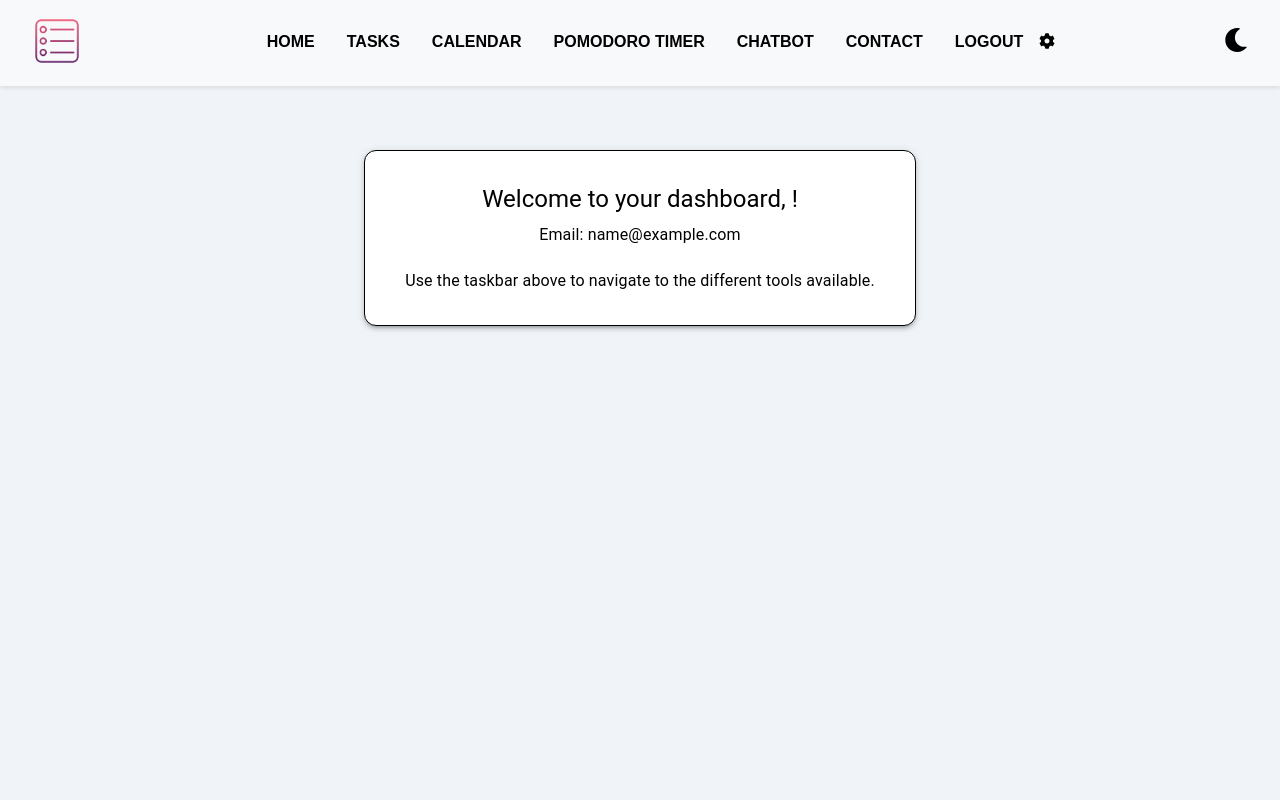
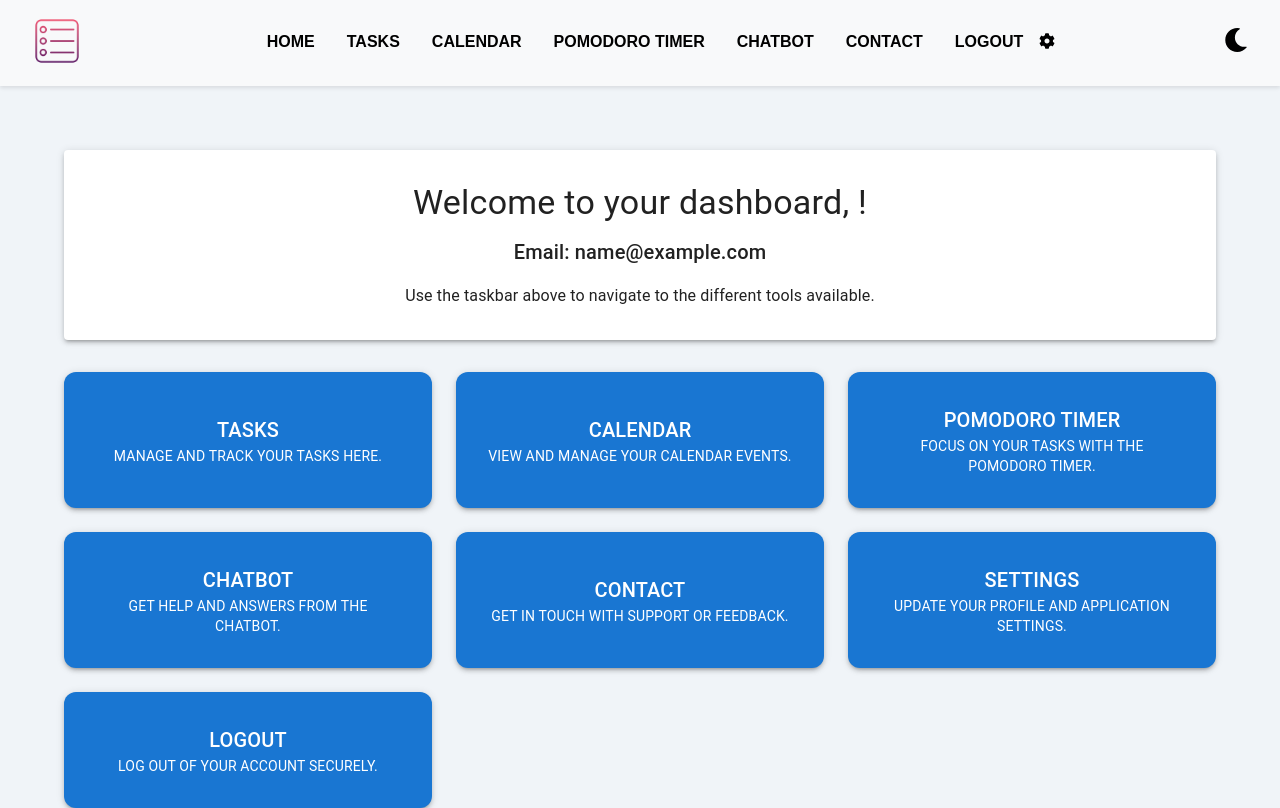
Before and after one commit to pedropa140/Reminder-App, a React (Create React App) app in the folder client/: page /user in a window 1280 px wide. Built offline with nearby package versions, Linux system fonts and the light colour scheme; sample sign-in values are in the browser's storage.

Commit message:
Dashboard idea

```diff
--- a/client/src/components/UserPage.js
+++ b/client/src/components/UserPage.js
@@ -1,5 +1,5 @@
 import React from 'react';
-import { Container, Box, Typography } from '@mui/material';
+import { Container, Box, Typography, Grid, Button, Paper } from '@mui/material';
 import { Link, useNavigate } from 'react-router-dom';
 import logo from '../icon.png';
 import '../App.css';
@@ -99,29 +99,57 @@ const UserPage = () => {
         </div>
       </nav>
 
-      <Container maxWidth="sm" sx={{ mt: 8 }}>
-        <Box
-          sx={{
-            display: 'flex',
-            flexDirection: 'column',
-            alignItems: 'center',
-            p: 4,
-            border: '1px solid',
-            borderRadius: '12px',
-            boxShadow: 3,
-            backgroundColor: '#fff',
-          }}
-        >
-          <Typography variant="h5" gutterBottom>
+      <Container maxWidth="lg" sx={{ mt: 8 }}>
+        <Paper elevation={3} sx={{ p: 4, mb: 4 }}>
+          <Typography variant="h4" align="center" gutterBottom>
             Welcome to your dashboard, {firstName}!
           </Typography>
-          <Typography variant="body1" gutterBottom>
+          <Typography variant="h6" align="center" gutterBottom>
             Email: {email}
           </Typography>
-          <Typography variant="body1" sx={{ mt: 2 }}>
+          <Typography variant="body1" align="center" sx={{ mt: 2 }}>
             Use the taskbar above to navigate to the different tools available.
           </Typography>
-        </Box>
+        </Paper>
+
+        <Grid container spacing={3}>
+          {[
+            { label: 'Tasks', description: 'Manage and track your tasks here.', path: '/user/goal' },
+            { label: 'Calendar', description: 'View and manage your calendar events.', path: '/user/calendar' },
+            { label: 'Pomodoro Timer', description: 'Focus on your tasks with the Pomodoro timer.', path: '/user/pomodoro' },
+            { label: 'Chatbot', description: 'Get help and answers from the chatbot.', path: '/user/chatbot' },
+            { label: 'Contact', description: 'Get in touch with support or feedback.', path: '/user/contact' },
+            { label: 'Settings', description: 'Update your profile and application settings.', path: '', onClick: handleSettingsClick },
+            { label: 'Logout', description: 'Log out of your account securely.', path: '', onClick: handleLogoutClick }
+          ].map((item, index) => (
+            <Grid item xs={12} sm={6} md={4} key={index}>
+              <Button
+                variant="contained"
+                sx={{
+                  p: 4,
+                  borderRadius: '12px',
+                  boxShadow: 3,
+                  backgroundColor: '#1976d2',
+                  color: '#fff',
+                  textAlign: 'center',
+                  width: '100%',
+                  height: '100%',
+                  display: 'flex',
+                  flexDirection: 'column',
+                  justifyContent: 'center',
+                  alignItems: 'center',
+                  '&:hover': {
+                    backgroundColor: '#155a8a',
+                  },
+                }}
+                onClick={() => item.onClick ? item.onClick() : navigate(item.path)}
+              >
+                <Typography variant="h6" color="#fff">{item.label}</Typography>
+                <Typography variant="body2" color="#fff">{item.description}</Typography>
+              </Button>
+            </Grid>
+          ))}
+        </Grid>
       </Container>
 
       {/* Popup for logout confirmation */}
```
